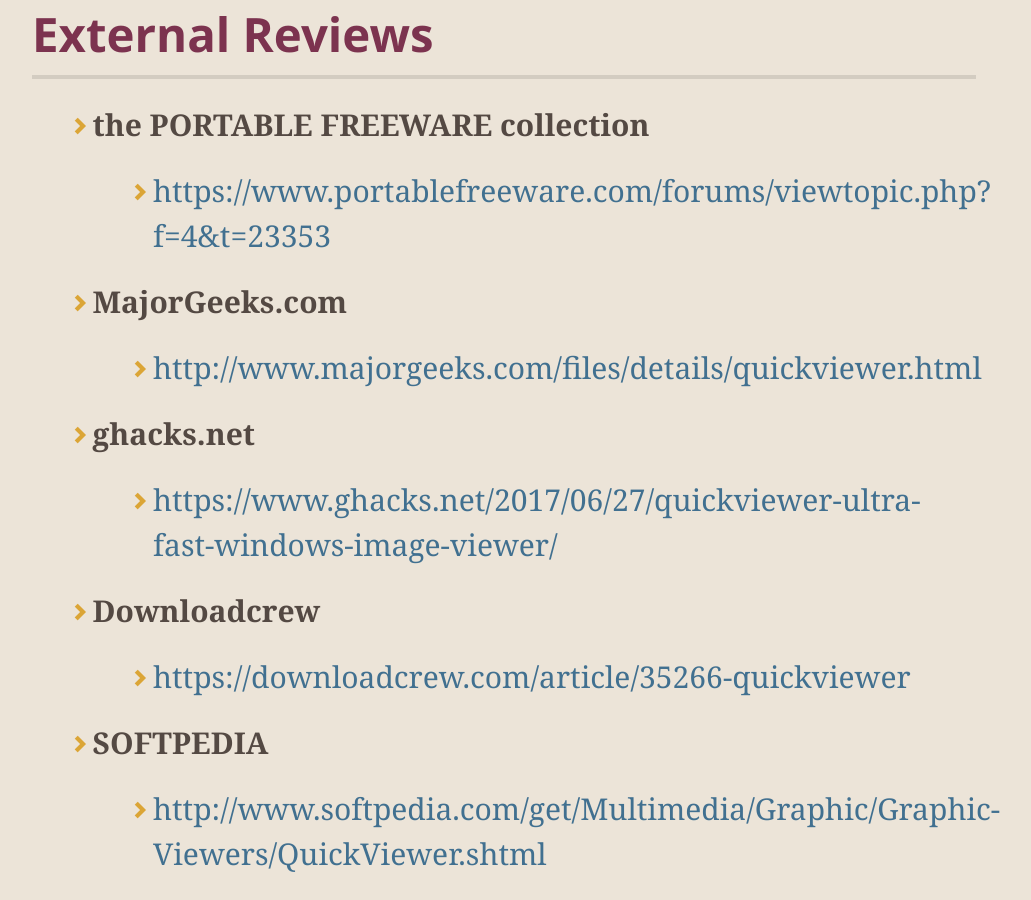
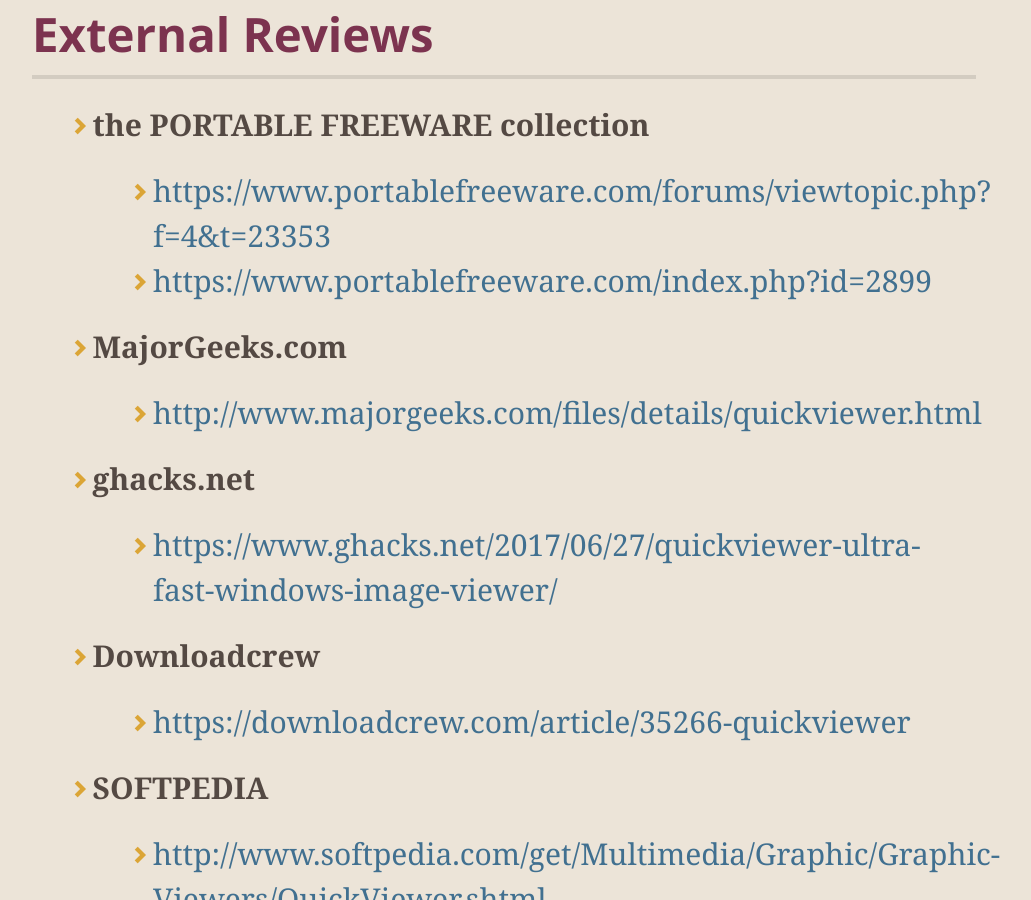
Before and after one commit to kanryu/quickviewer, a Jekyll site: the page built from docs/index.md, in a window 1280 px wide and 900 px high, scrolled down 2667 px. Shown: the whole window, without its empty margins (136-1167 px from the left). Built offline with Jekyll 4.4.1, drawn with Linux system fonts in a browser that asks for light colours; nearby versions of some CDN libraries; comment, search, counter and statistics services are not loaded; our own code applies the rules of GitHub Pages for plain Markdown files; part of the change alters nothing that is shown.

Commit message:
Update index.md

```diff
--- a/docs/index.md
+++ b/docs/index.md
@@ -53,6 +53,7 @@ You can also clone the latest source code from **[this repository.](https://gith
 
 - **the PORTABLE FREEWARE collection**
     - [https://www.portablefreeware.com/forums/viewtopic.php?f=4&t=23353](https://www.portablefreeware.com/forums/viewtopic.php?f=4&t=23353)
+    - [https://www.portablefreeware.com/index.php?id=2899](https://www.portablefreeware.com/index.php?id=2899)
 - **MajorGeeks.com**
     - [http://www.majorgeeks.com/files/details/quickviewer.html](http://www.majorgeeks.com/files/details/quickviewer.html)
 - **ghacks.net**
```
